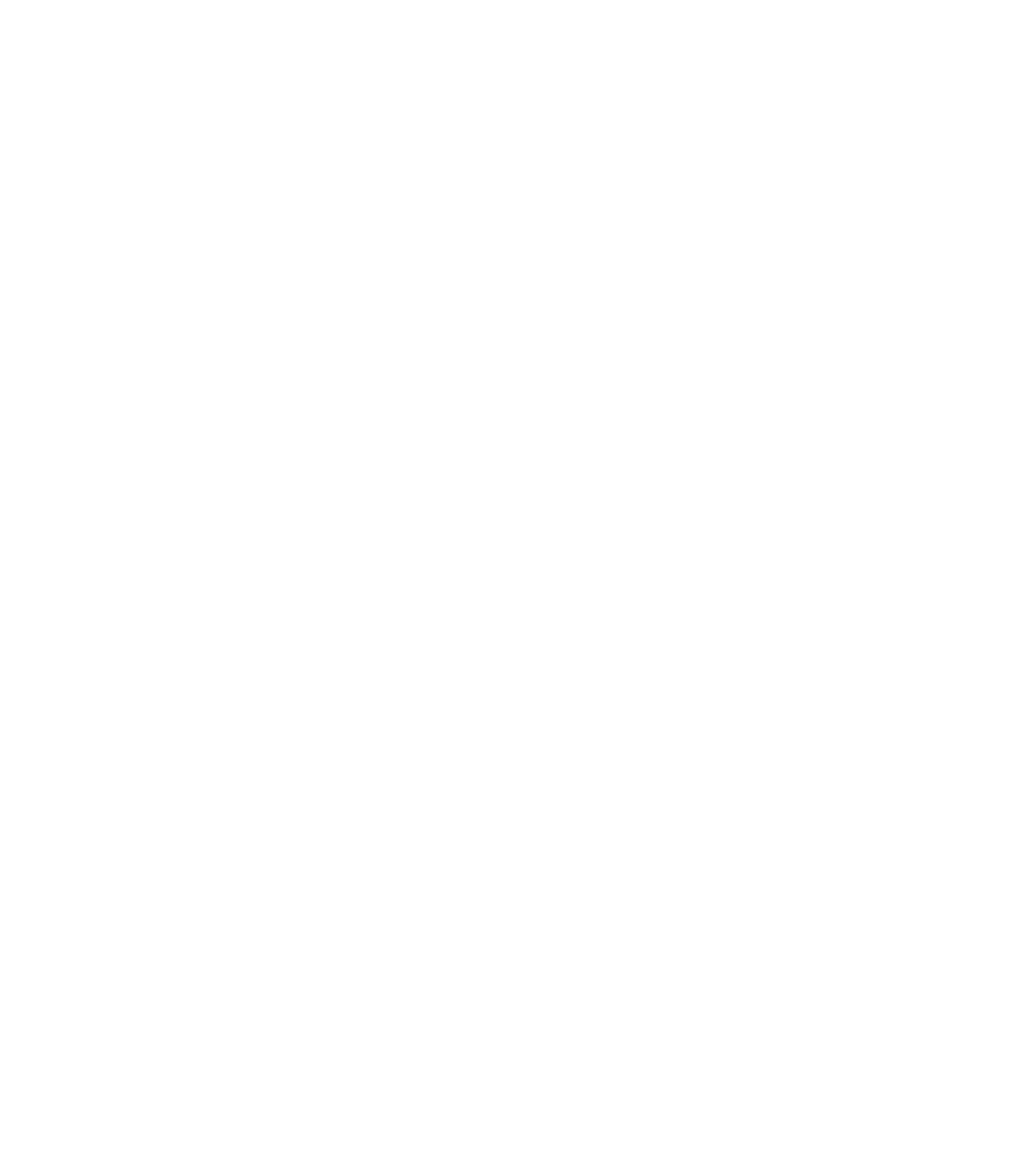
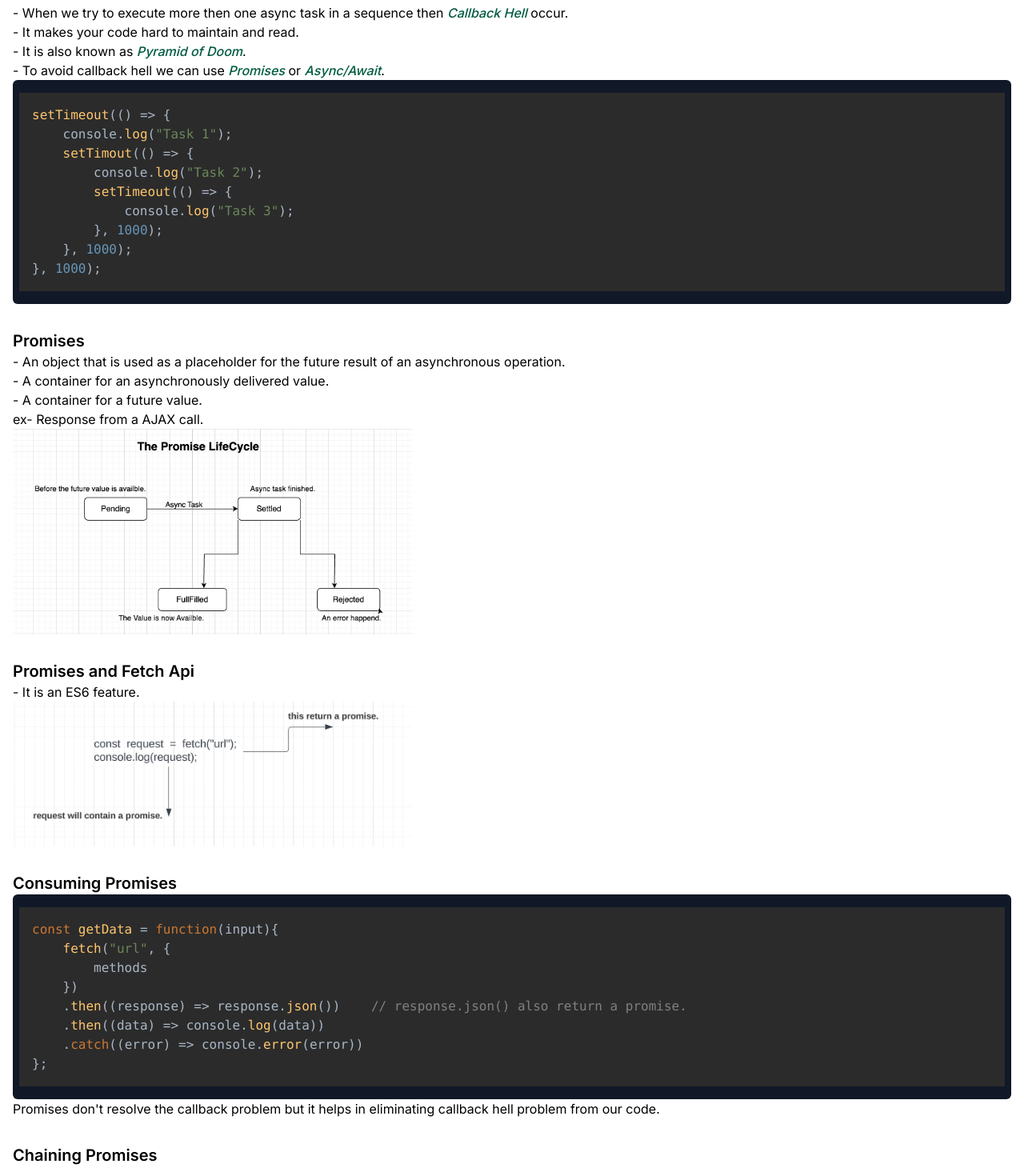
Before and after one commit to Asharalikhan4/JavaScript, a Next.js app in the folder website/: page /async-javascript in a window 1280 px wide. Shown: the part 1940-3410 px from the top of the page at 80% size. Before the commit the page ends 1672 px from the top, so only its background shows below. Built offline with nearby package versions, Linux system fonts and the light colour scheme.

Commit message:
Promises Added

```diff
--- a/website/src/app/(routes)/async-javascript/page.tsx
+++ b/website/src/app/(routes)/async-javascript/page.tsx
@@ -3,6 +3,12 @@
 import Ajax from "@/pages/AsyncJavaScript/Ajax";
 import Api from "@/pages/AsyncJavaScript/Api";
 import XMLHttpRequest from "@/pages/AsyncJavaScript/XMLHttpRequest";
+import CallbackFunction from "@/pages/AsyncJavaScript/CallbackFunction";
+import CallbackHell from "@/pages/AsyncJavaScript/CallbackHell";
+import Promises from "@/pages/AsyncJavaScript/Promises";
+import PromisesAndFetchApi from "@/pages/AsyncJavaScript/PromisesAndFetchApi";
+import ConsumingPromises from "@/pages/AsyncJavaScript/ConsumingPromises";
+import ChainingPromises from "@/pages/AsyncJavaScript/ChainingPromises";
 
 const Page: FC = () => {
     return (
@@ -11,6 +17,12 @@
             <Ajax />
             <Api />
             <XMLHttpRequest />
+            <CallbackFunction />
+            <CallbackHell />
+            <Promises />
+            <PromisesAndFetchApi />
+            <ConsumingPromises />
+            <ChainingPromises />
         </section>
     );
 };
--- a/website/src/app/(routes)/table-of-contents/page.tsx
+++ b/website/src/app/(routes)/table-of-contents/page.tsx
@@ -79,6 +79,24 @@
             {
                 title: "XMLHttpRequest",
                 link: "/async-javascript#xmlhttprequest",
+            },
+            {
+                title: "Promises",
+                link: "/async-javascript#promises",
+                subtopics: [
+                    {
+                        title: "Promises and Fetch Api",
+                        link: "/async-javascript#promises-and-fetch-api",
+                    },
+                    {
+                        title: "Consuming Promises",
+                        link: "/async-javascript#consuming-promises",
+                    },
+                    {
+                        title: "Chaining Promises",
+                        link: "/async-javascript#chaining-promises",
+                    }
+                ]
             }
         ]
     }
```
